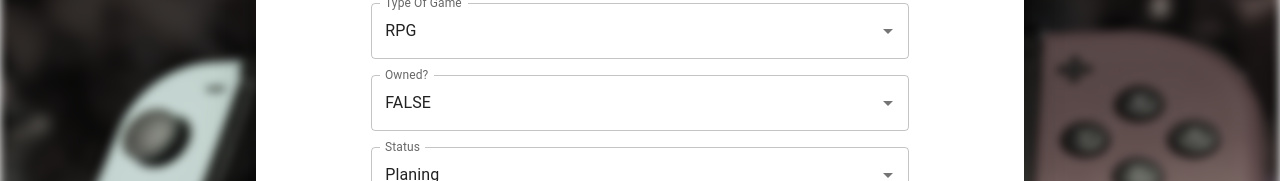
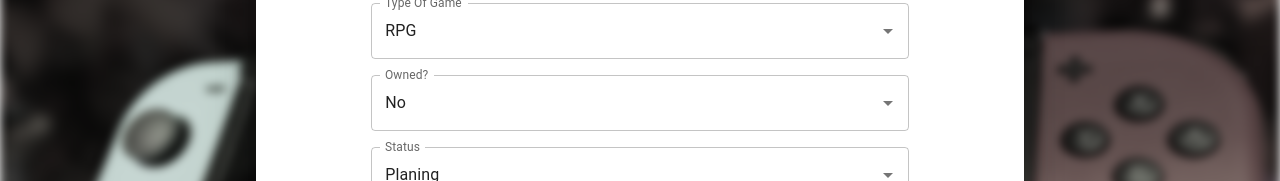
Before and after one commit to bialak/game-crud, a Next.js app: page /create in a window 1280 px wide. Shown: the part 191-372 px from the top of the page. Built offline with nearby package versions, Linux system fonts and the light colour scheme.

Commit message:
Change FormAutocomplete

```diff
--- a/app/components/FormAutocomplete.tsx
+++ b/app/components/FormAutocomplete.tsx
@@ -1,32 +1,75 @@
 import React from "react";
-import { useForm, Controller } from "react-hook-form";
-import { Autocomplete, TextField } from "@mui/material";
+import { Controller, Control, FieldPath } from "react-hook-form";
+import { Autocomplete, AutocompleteProps, TextField, TextFieldProps } from "@mui/material";
 
-function FormAutocomplete(props) {
-	const { name, label, control, options } = props;
+interface Option {
+	value: string;
+	label: string;
+}
 
+interface AutocompleteFieldProps<T extends Record<string, any>> {
+	name: FieldPath<T>;
+	label: string;
+	variant?: "standard" | "outlined" | "filled" | undefined;
+	errorMessage?: string | undefined;
+	type?: React.InputHTMLAttributes<unknown>["type"];
+	control: Control<T>;
+	required: TextFieldProps["required"];
+	options: Option[];
+}
+
+export const FormAutocomplete = <T extends Record<string, any>>({
+	control,
+	name,
+	variant,
+	label,
+	options,
+	required,
+	errorMessage,
+	...others
+}: AutocompleteFieldProps<T>) => {
 	return (
 		<Controller
 			control={control}
 			name={name}
 			render={({ field: { onChange, ...rest } }) => (
 				<Autocomplete
+					isOptionEqualToValue={(option, value: string) => option.value === value}
+					multiple={false}
 					sx={{
 						width: "70%",
 					}}
 					{...rest}
 					onChange={(e, newValue) => {
-						onChange(newValue);
+						onChange(newValue?.value ?? "");
 					}}
 					options={options}
-					isOptionEqualToValue={(option, value) => option?.label === value?.label}
-					renderInput={(params) => (
-						<TextField {...params} label={label} name={name} variant="outlined" fullWidth />
-					)}
+					getOptionLabel={(optionValue: any) => {
+						let foundOption;
+						if (typeof optionValue === "object") {
+							foundOption = options.find(({ value }) => value === optionValue.value);
+						} else {
+							foundOption = options.find(({ value }) => value === optionValue);
+						}
+						return foundOption?.label ?? "";
+					}}
+					renderInput={(params) => {
+						return (
+							<TextField
+								helperText={errorMessage}
+								error={Boolean(errorMessage)}
+								{...params}
+								label={label}
+								name={name}
+								variant="outlined"
+								fullWidth
+							/>
+						);
+					}}
 				/>
 			)}
 		/>
 	);
-}
+};
 
 export default FormAutocomplete;
```
